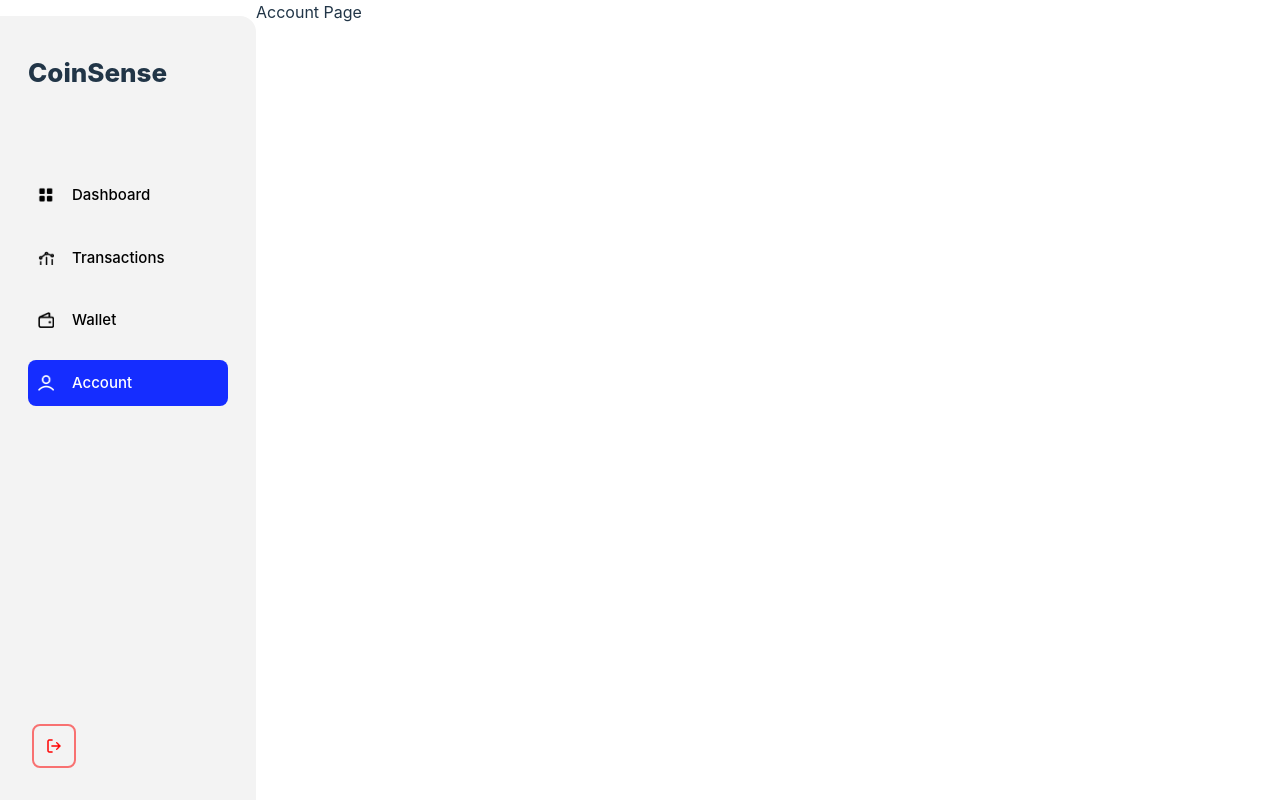
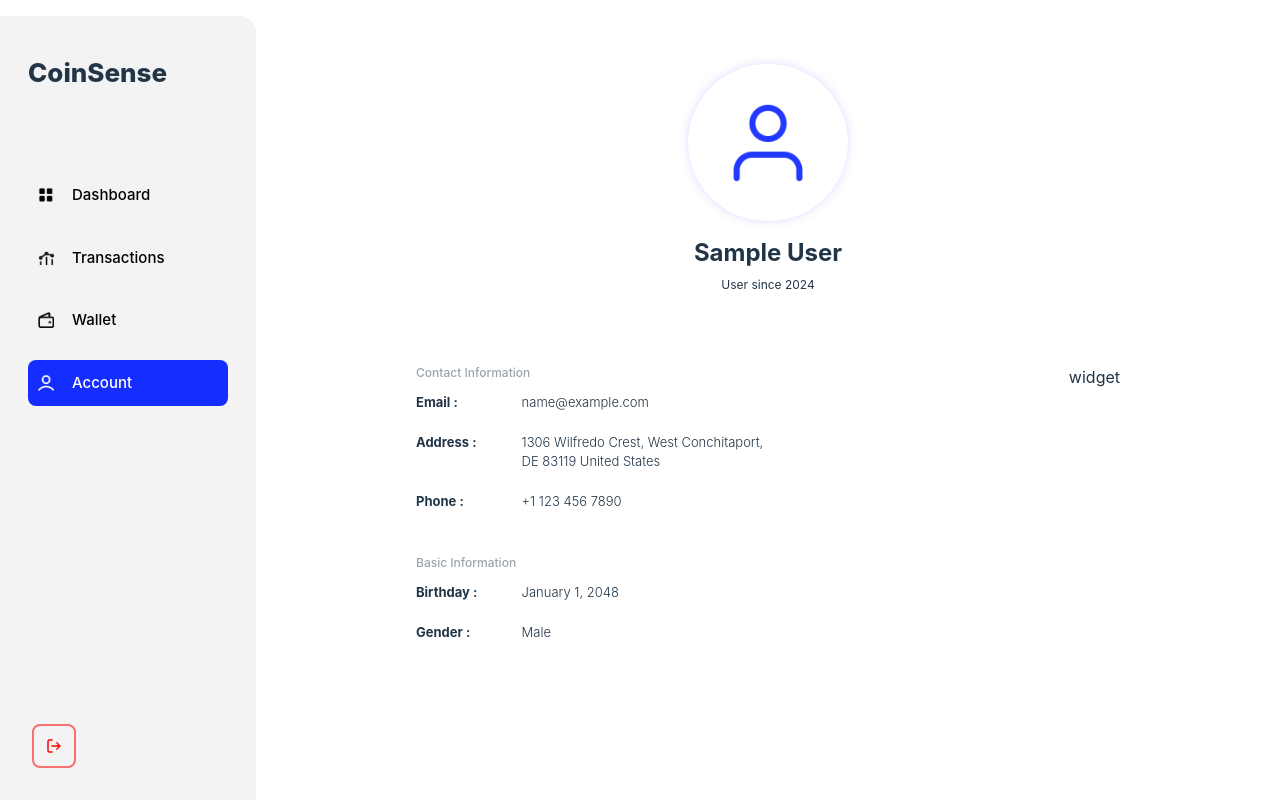
Before and after one commit to ShalinAJ/CoinSense, a React (Vite) app in the folder frontend/: page /dashboard/account in a window 1280 px wide. Built offline with nearby package versions, Linux system fonts and the light colour scheme; sample sign-in values are in the browser's storage.

Commit message:
User account page update

```diff
--- a/frontend/src/index.css
+++ b/frontend/src/index.css
@@ -72,6 +72,10 @@ button:focus-visible {
   outline: none;
 }
 
+.box-shadow {
+  box-shadow: 0px 0px 16px -10px #152dff;
+}
+
 @media (prefers-color-scheme: light) {
   :root {
     color: #213547;
--- a/frontend/src/pages/Account.jsx
+++ b/frontend/src/pages/Account.jsx
@@ -1,7 +1,78 @@
 import React from "react";
+import userImg from "../assets/user-image.png";
+import { Link } from "react-router-dom";
 
 const AccountPage = () => {
-  return <div>Account Page</div>;
+  const { ...userInfo } = JSON.parse(localStorage.getItem("user"));
+
+  return (
+    <div className="w-[80%]">
+      <div className="flex flex-col items-center">
+        <img
+          src={userImg}
+          alt=""
+          className="w-[10rem] mt-[4rem] rounded-full box-shadow"
+        />
+        <p className="text-2xl font-bold pt-4">{userInfo.name}</p>
+        <p className="text-xs pt-2">
+          User since {userInfo.date ? userInfo.date : "2024"}
+        </p>
+      </div>
+      <div className="flex flex-row justify-between px-[10rem] pt-[4.5rem]">
+        <div className="w-[50%] flex flex-col">
+          <p className="text-xs font-medium pb-3 text-gray-400">
+            Contact Information
+          </p>
+          <div className=" flex flex-row">
+            <div className="w-[30%]">
+              <p className=" text-[13px] font-bold ">Email :</p>
+            </div>
+            <p className="w-[70%] text-[13px]  font-light pb-5">
+              {userInfo.email}
+            </p>
+          </div>
+          <div className="flex flex-row">
+            <div className="w-[30%]">
+              <p className="text-[13px] font-bold">Address :</p>
+            </div>
+            <p className="w-[70%] text-[13px]  font-light pb-5">
+              {userInfo.address
+                ? userInfo.address
+                : "1306 Wilfredo Crest, West Conchitaport, DE 83119 United States"}
+            </p>
+          </div>
+          <div className=" flex flex-row pb-6">
+            <div className="w-[30%]">
+              <p className=" text-[13px]  font-bold ">Phone :</p>
+            </div>
+            <p className="w-[70%] text-[13px]  font-light pb-5">
+              {userInfo.phone ? userInfo.phone : "+1 123 456 7890"}
+            </p>
+          </div>
+          <p className="text-xs font-medium pb-3 text-gray-400">
+            Basic Information
+          </p>
+          <div className=" flex flex-row">
+            <div className="w-[30%]">
+              <p className=" text-[13px]  font-bold ">Birthday :</p>
+            </div>
+            <p className="w-[70%] text-[13px]  font-light pb-5">
+              {userInfo.birthday ? userInfo.birthday : "January 1, 2048"}
+            </p>
+          </div>
+          <div className="flex flex-row">
+            <div className="w-[30%]">
+              <p className="text-[13px]  font-bold">Gender :</p>
+            </div>
+            <p className="w-[70%] text-[13px]  font-light pb-5">
+              {userInfo.gender ? userInfo.gender : "Male"}
+            </p>
+          </div>
+        </div>
+        <div>widget</div>
+      </div>
+    </div>
+  );
 };
 
 export default AccountPage;
```
Also changed, not shown: frontend/src/assets/user-image.png (added).
